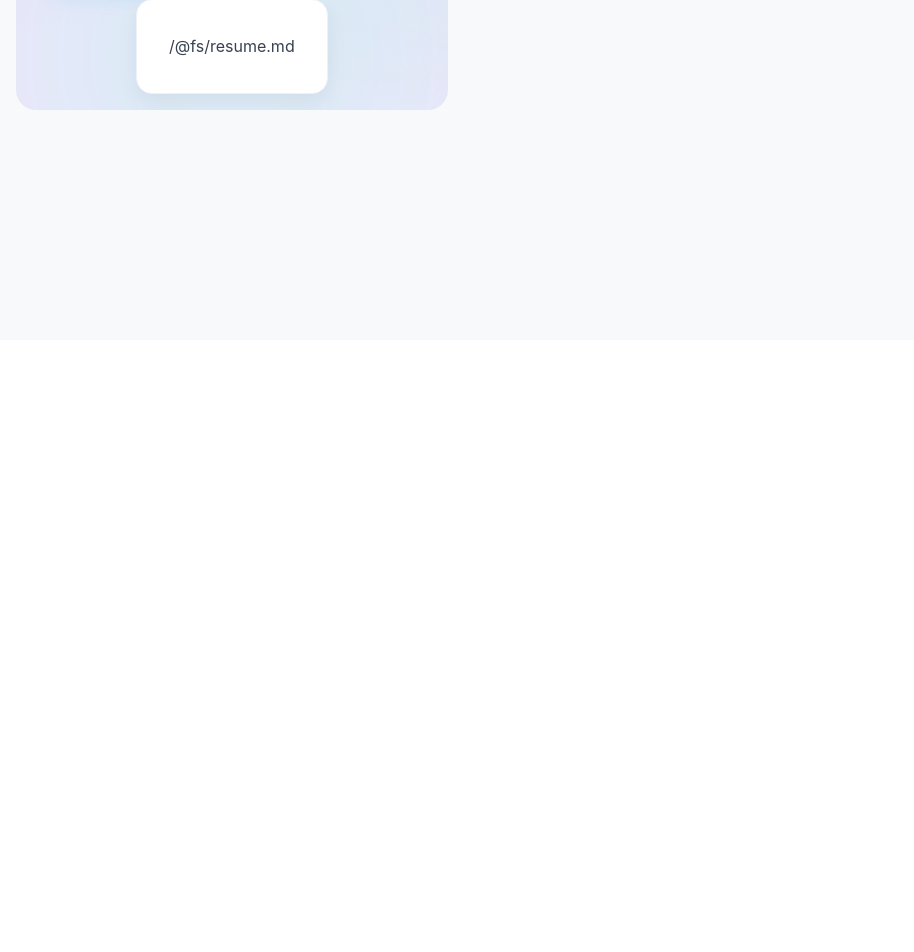
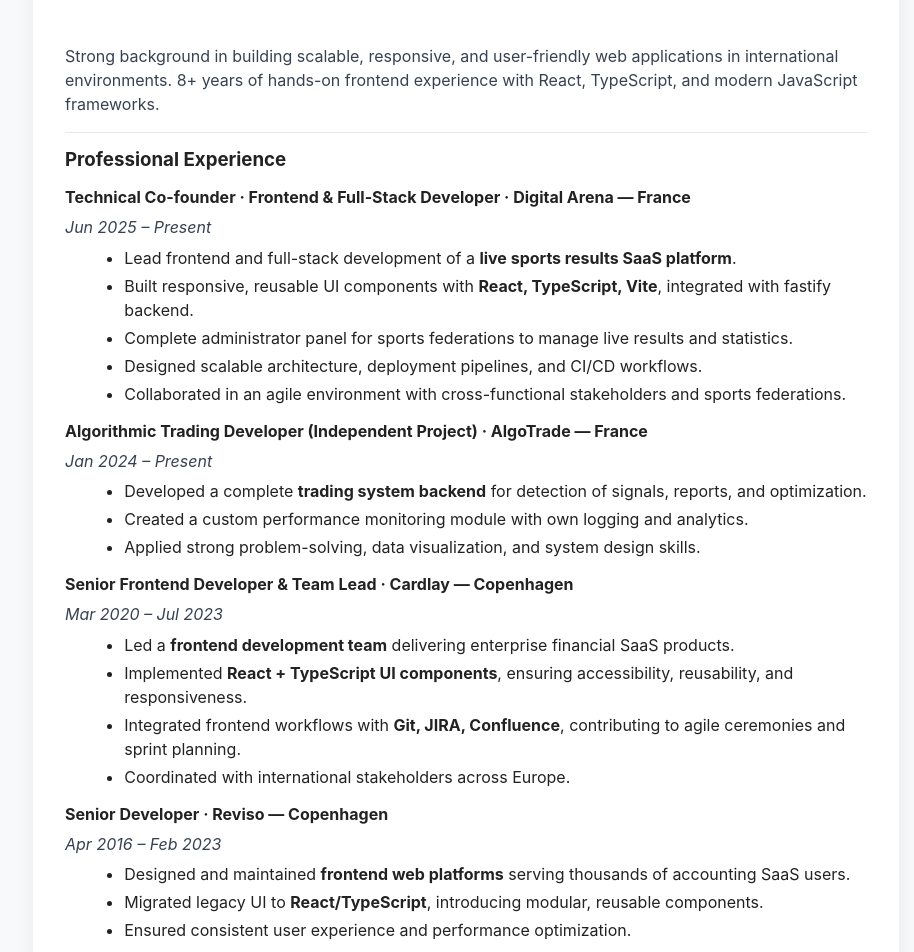
Before and after one commit to gatikman/gatikman.github.io, a React (Vite) app: page /resume in a window 1280 px wide. Shown: the part 460-1412 px from the top of the page, without its empty margins (0-914 px from the left). Before the commit the page ends 800 px from the top, so only its background shows below. Built offline with nearby package versions, Linux system fonts and the light colour scheme; the HTML template or start-up script is replaced by a standard one.

Commit message:
feat: Update markdown CV data and update profile data

```diff
--- /dev/null
+++ b/public/files/resume.md
@@ -0,0 +1,68 @@
+# Frontend Developer (React + TypeScript)
+
+Strong background in building scalable, responsive, and user-friendly web applications in international environments. 8+ years of hands-on frontend experience with React, TypeScript, and modern JavaScript frameworks.
+
+---
+
+### Professional Experience
+
+#### **Technical Co-founder · Frontend & Full-Stack Developer** · Digital Arena — France
+_Jun 2025 – Present_
+- Lead frontend and full-stack development of a **live sports results SaaS platform**.
+- Built responsive, reusable UI components with **React, TypeScript, Vite**, integrated with fastify backend.
+- Complete administrator panel for sports federations to manage live results and statistics.
+- Designed scalable architecture, deployment pipelines, and CI/CD workflows.
+- Collaborated in an agile environment with cross-functional stakeholders and sports federations.
+
+#### **Algorithmic Trading Developer (Independent Project)** · AlgoTrade — France
+_Jan 2024 – Present_
+- Developed a complete **trading system backend** for detection of signals, reports, and optimization.
+- Created a custom performance monitoring module with own logging and analytics.
+- Applied strong problem-solving, data visualization, and system design skills.
+
+#### **Senior Frontend Developer & Team Lead** · Cardlay — Copenhagen
+_Mar 2020 – Jul 2023_
+- Led a **frontend development team** delivering enterprise financial SaaS products.
+- Implemented **React + TypeScript UI components**, ensuring accessibility, reusability, and responsiveness.
+- Integrated frontend workflows with **Git, JIRA, Confluence**, contributing to agile ceremonies and sprint planning.
+- Coordinated with international stakeholders across Europe.
+
+#### **Senior Developer** · Reviso — Copenhagen
+_Apr 2016 – Feb 2023_
+- Designed and maintained **frontend web platforms** serving thousands of accounting SaaS users.
+- Migrated legacy UI to **React/TypeScript**, introducing modular, reusable components.
+- Ensured consistent user experience and performance optimization.
+
+#### **Senior Developer** · Kamikaze Lab — Mexico City
+_Apr 2016 – Feb 2023_
+- Delivered multiple **client-facing web applications** using modern frontend frameworks.
+- Engaged directly with international clients to gather requirements and implement responsive UIs.
+
+---
+
+### Technical Skills
+- **Frontend:** React, TypeScript, JavaScript (ES6+), Vite, Redux, Tailwind, HTML5, CSS3, Responsive, Unit Testing (Jest, React Testing Library)
+- **Tooling & Collaboration:** Git, JIRA, Confluence, Agile/Scrum, CI/CD pipelines
+- **Backend (supporting experience):** Node.js (Fastify), Prisma, REST APIs
+- **Other:** System design, SaaS architecture, Cypress, automated testing, Docker
+
+---
+
+### Languages
+- **Spanish:** Native
+- **English:** Full Professional Proficiency (C1)
+- **Danish:** Professional Working Proficiency (B2)
+- **French:** Limited Working Proficiency (B1)
+- **Czech:** Limited Working Proficiency (B1)
+
+---
+
+### Projects
+- **Algorithmic Trading Dashboard**: Built responsive React + TypeScript interface for monitoring live trading strategies and automated reporting.
+- **SaaS Live Sports Broadcasting**: Architected a scalable web platform with reusable UI modules for sports event results.
+
+---
+
+### Contact
+- **Location:** Strasbourg, France (Hybrid-ready)
+- **Email / Website / LinkedIn:** [(gatikman.com)](https://gatikman.com/) · [(email)](mailto:gatikman@gmail.com) · [(linkedin)](https://www.linkedin.com/in/alejandro-gatica/)
--- a/src/components/Home.jsx
+++ b/src/components/Home.jsx
@@ -330,9 +330,10 @@
         <Tagline>@gatikman</Tagline>
         <Tagline>SaaS Entrepreneur · Software Developer · Algorithmic Trading</Tagline>
         <Profile>
-          I'm an accomplished software developer blending entrepreneurship, systems architecture,
-          and algorithmic trading. I craft high‑performance trading systems, lead technical operations,
-          and architect robust SaaS products—particularly in sports broadcasting and financial markets.
+          Strong background in building scalable, responsive,
+          and user-friendly web applications in international environments.
+          8+ years of hands-on frontend experience with React, TypeScript,
+          and modern JavaScript frameworks.
         </Profile>
         <Buttons>
           <Button to="/resume" aria-label="View my resume">View Resume</Button>
--- a/src/components/Projects.jsx
+++ b/src/components/Projects.jsx
@@ -273,8 +273,8 @@
 const PROJECTS = [
   {
     title: 'Digital Arena – SaaS for Sports Broadcasting',
-    desc: 'Cloud-first live sports production platform. Spearheaded full-stack architecture, streaming pipelines, and multi-tenant SaaS delivery. Built with ReactJS, Vite, and fastify.',
-    tags: ['SaaS','ReactJS','Vite','fastify','Streaming'],
+    desc: 'Cloud-first live sports production platform. Spearheaded full-stack architecture, and multi-tenant SaaS delivery. Built with ReactJS, Vite, and fastify.',
+    tags: ['ReactJS','Typescript','SaaS','Vite','fastify','Docker'],
     demo: 'https://digital-arena.eu/',
     images: [
       '/images/digital-arena.png',
@@ -284,7 +284,7 @@
   {
     title: 'AlgoTrade — Proprietary Trading Backbone',
     desc: 'From-scratch backbone for research, backtesting, signal generation, order routing, and reporting. Automated scanning across stocks, crypto, FX, indices, and CFDs.',
-    tags: ['Python', 'Postgresql','Trading','Backtesting','Machine Learning','Automation'],
+    tags: ['Python', 'Postgresql','Trading','Backtesting','Machine Learning','Automation','Docker'],
     images: [
       '/images/trade1.png',
       '/images/trade2.png',
--- a/src/components/Resume.jsx
+++ b/src/components/Resume.jsx
@@ -1,8 +1,7 @@
-import { useRef } from 'react';
+import { useRef, useEffect, useState } from 'react';
 import styled, { createGlobalStyle, keyframes } from 'styled-components';
 import ReactMarkdown from 'react-markdown';
 import remarkGfm from 'remark-gfm';
-import resumeMd from '../../resume.md?raw';
 
 const PrintStyles = createGlobalStyle`
   @media print {
@@ -133,6 +132,16 @@
 
 export default function Resume() {
   const sheetRef = useRef(null);
+  const [resumeMd, setResumeMd] = useState('');
+
+  useEffect(() => {
+    let active = true;
+    fetch('/files/resume.md')
+      .then((r) => (r.ok ? r.text() : Promise.reject(new Error('Failed to load resume.md'))))
+      .then((text) => { if (active) setResumeMd(text); })
+      .catch((err) => { console.error(err); });
+    return () => { active = false; };
+  }, []);
 
   const handlePrint = () => {
     // Print the page (CSS hides everything but the resume sheet)
@@ -150,7 +159,7 @@
             <svg width="18" height="18" viewBox="0 0 24 24" fill="none" aria-hidden="true"><path d="M7 10v-4a1 1 0 0 1 1-1h8a1 1 0 0 1 1 1v4" stroke="currentColor" strokeWidth="1.6" strokeLinecap="round"/><path d="M12 14V4" stroke="currentColor" strokeWidth="1.6" strokeLinecap="round"/><path d="M9 11l3 3 3-3" stroke="currentColor" strokeWidth="1.6" strokeLinecap="round" strokeLinejoin="round"/><rect x="4" y="14" width="16" height="6" rx="2" stroke="currentColor" strokeWidth="1.6"/></svg>
             Download PDF
           </Button>
-          <LinkBtn href="/resume.md" target="_blank" rel="noopener">
+          <LinkBtn href="/files/resume.md" target="_blank" rel="noopener">
             <svg width="18" height="18" viewBox="0 0 24 24" fill="none" aria-hidden="true"><path d="M7 3h7l5 5v13a1 1 0 0 1-1 1H7a1 1 0 0 1-1-1V4a1 1 0 0 1 1-1Z" stroke="currentColor" strokeWidth="1.5"/><path d="M14 3v6h6" stroke="currentColor" strokeWidth="1.5"/><path d="M8 13h8M8 17h8" stroke="currentColor" strokeWidth="1.5" strokeLinecap="round"/></svg>
             View Markdown
           </LinkBtn>
```
Also changed, not shown: 1 other file (tests, documents, lock files or other folders).
